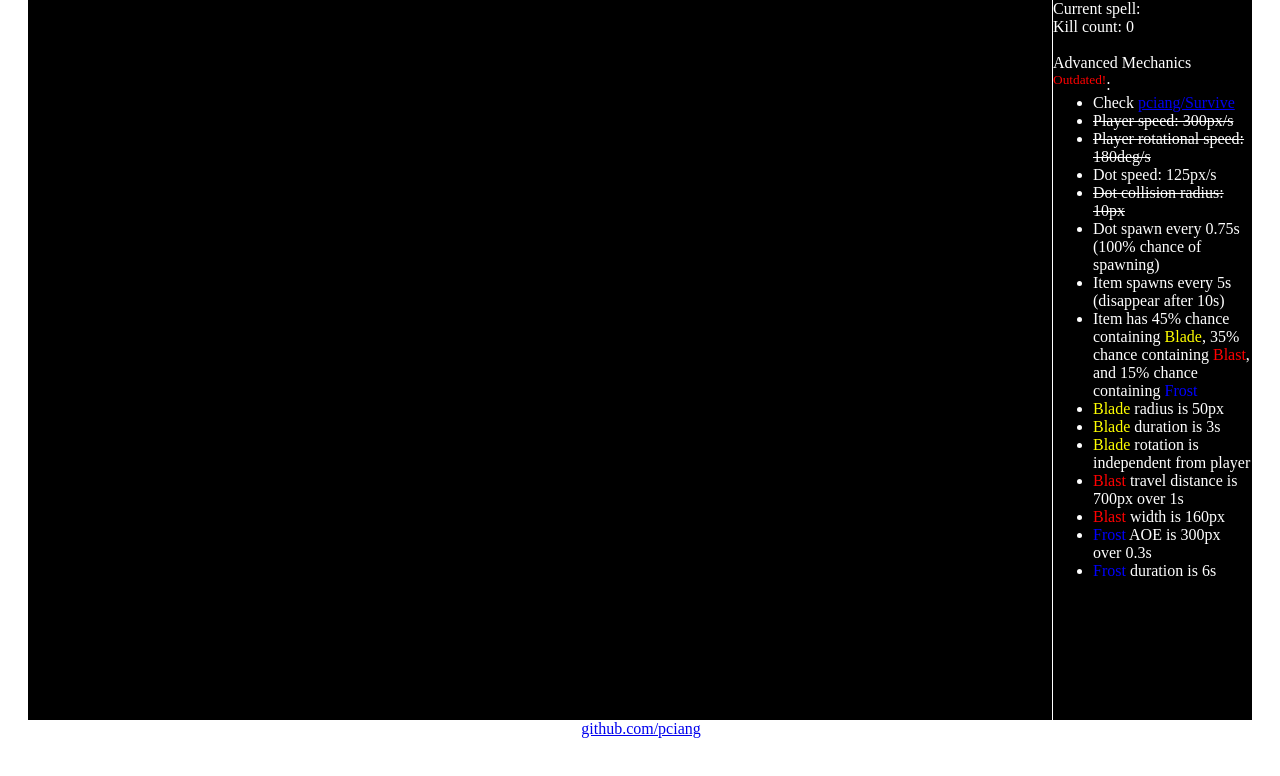
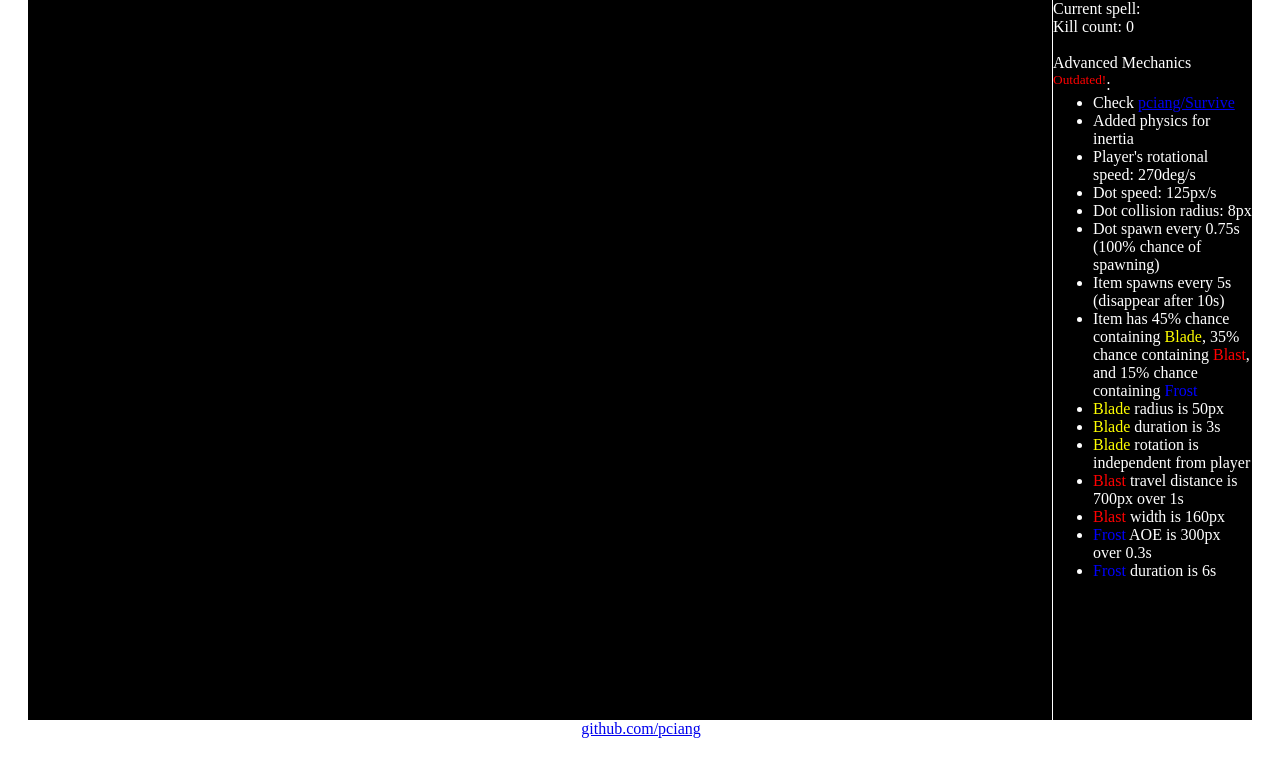
Before and after one commit to pciang/Survive, a plain HTML site: page index.html in a window 1280 px wide. Drawn offline with Linux system fonts and the light colour scheme.

Commit message:
Update index.html

```diff
--- a/index.html
+++ b/index.html
@@ -15,10 +15,10 @@
 				Advanced Mechanics <sup style="color:#f00; font-weight:superscript;">Outdated!</sup>:
 				<ul>
 					<li>Check <a href="https://github.com/pciang/Survive" target="_blank">pciang/Survive</a></li>
-					<li style="text-decoration:line-through;">Player speed: 300px/s</li>
-					<li style="text-decoration:line-through;">Player rotational speed: 180deg/s</li>
+					<li>Added physics for inertia</li>
+					<li>Player's rotational speed: 270deg/s</li>
 					<li>Dot speed: 125px/s</li>
-					<li style="text-decoration:line-through;">Dot collision radius: 10px</li>
+					<li>Dot collision radius: 8px</li>
 					<li>Dot spawn every 0.75s (100% chance of spawning)</li>
 					<li>Item spawns every 5s (disappear after 10s)</li>
 					<li>Item has 45% chance containing <span style="color:#ff0;">Blade</span>, 35% chance containing <span style="color:#f00;">Blast</span>, and 15% chance containing <span style="color:#00f;">Frost</span></li>
```
